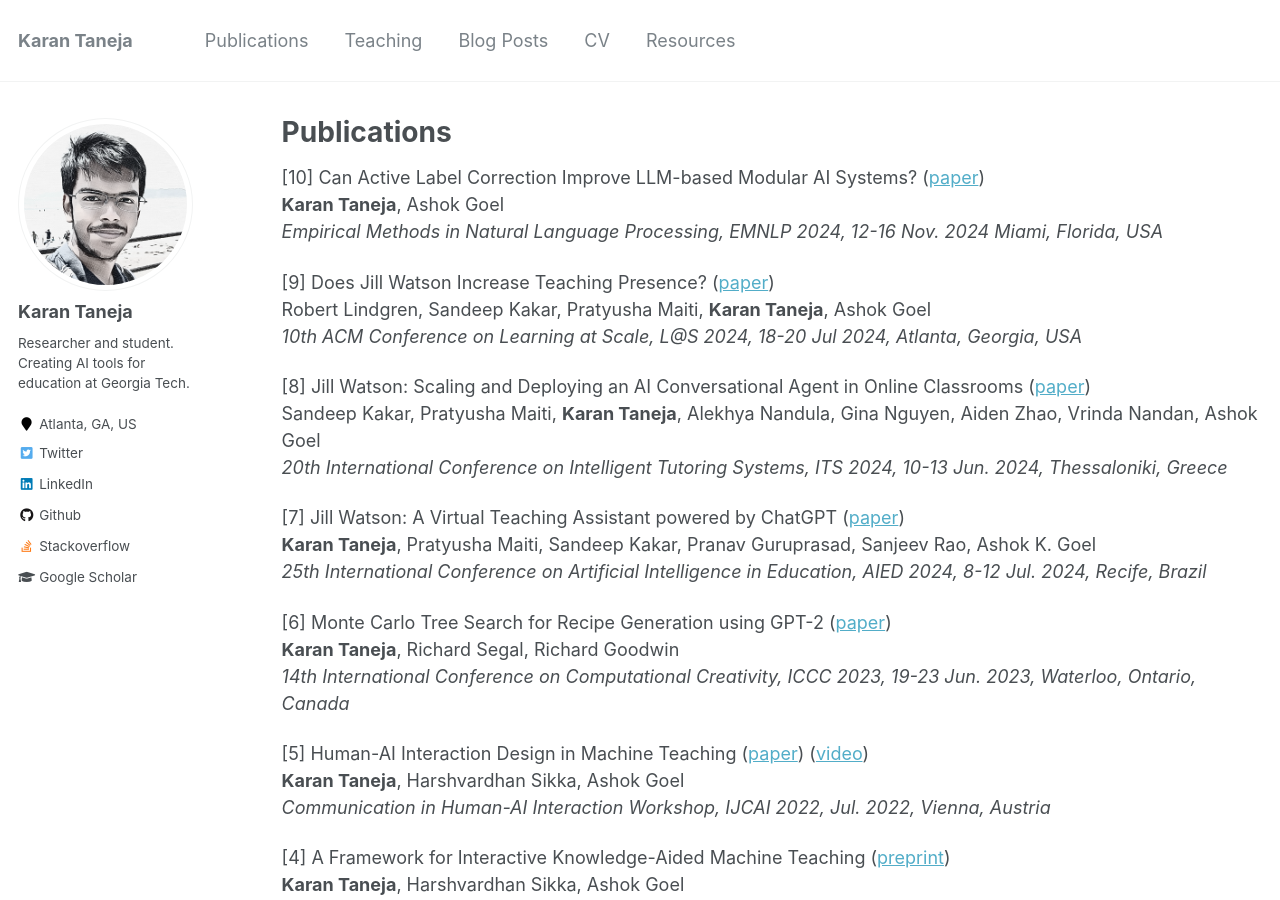
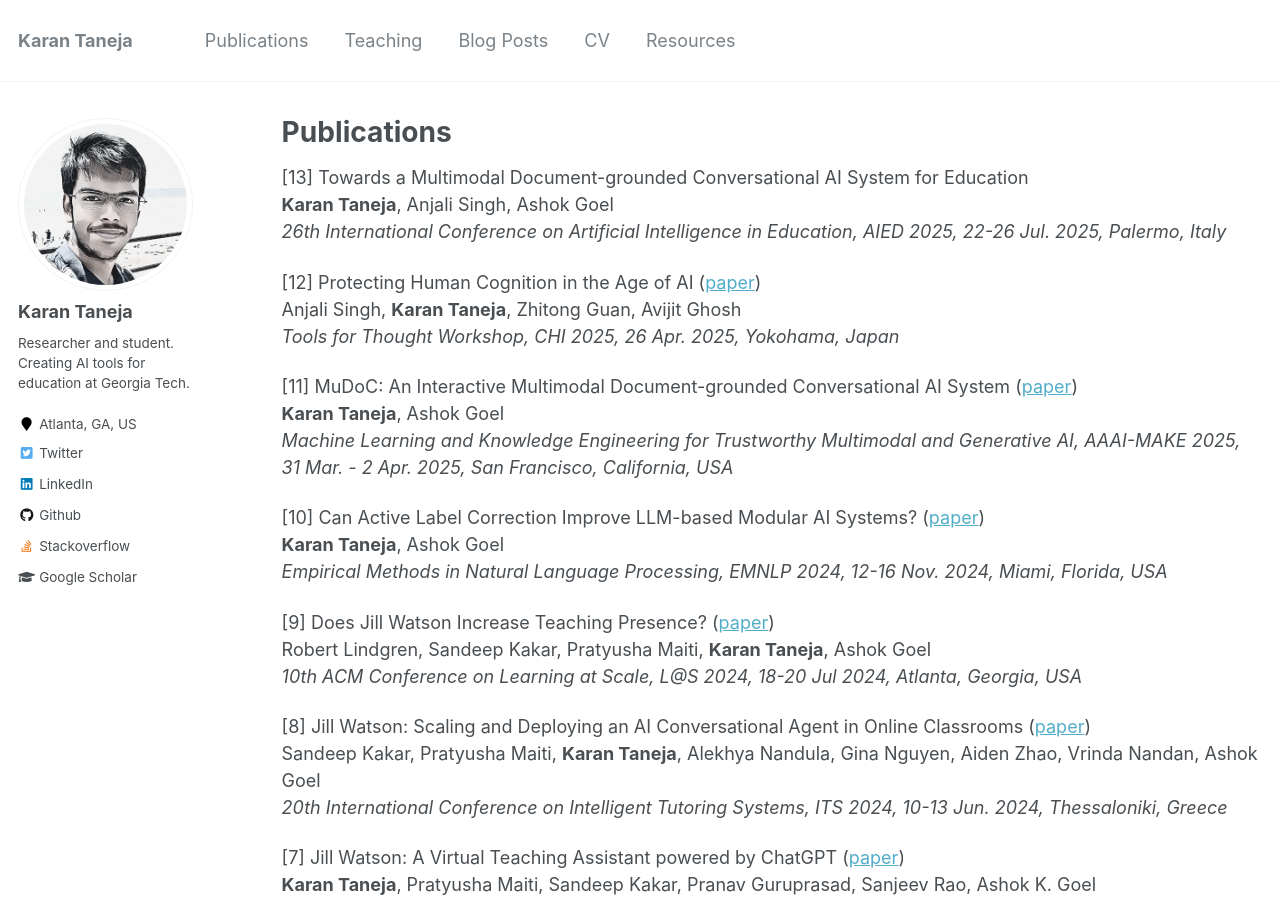
Before and after one commit to KrnTneja/KrnTneja.github.io, a Jekyll site: the page built from _pages/publications.md, in a window 1280 px wide and 900 px high. Built offline with Jekyll 4.4.1, drawn with Linux system fonts in a browser that asks for light colours.

Commit message:
Update publications.md

```diff
--- a/_pages/publications.md
+++ b/_pages/publications.md
@@ -17,9 +17,21 @@ author_profile: true
 	***********************************************
  -->
 
+[13] Towards a Multimodal Document-grounded Conversational AI System for Education
+<b>Karan Taneja</b>, Anjali Singh, Ashok Goel
+<i>26th International Conference on Artificial Intelligence in Education, AIED 2025, 22-26 Jul. 2025, Palermo, Italy</i>
+
+[12] Protecting Human Cognition in the Age of AI ([paper](https://arxiv.org/abs/2502.12447))
+Anjali Singh, <b>Karan Taneja</b>, Zhitong Guan, Avijit Ghosh
+<i>Tools for Thought Workshop, CHI 2025, 26 Apr. 2025, Yokohama, Japan</i>
+
+[11] MuDoC: An Interactive Multimodal Document-grounded Conversational AI System ([paper](https://arxiv.org/pdf/2502.09843))
+<b>Karan Taneja</b>, Ashok Goel
+<i>Machine Learning and Knowledge Engineering for Trustworthy Multimodal and Generative AI, AAAI-MAKE 2025, 31 Mar. - 2 Apr. 2025, San Francisco, California, USA</i>
+
 [10] Can Active Label Correction Improve LLM-based Modular AI Systems? ([paper](https://arxiv.org/abs/2401.05467))
 <b>Karan Taneja</b>, Ashok Goel
-<i>Empirical Methods in Natural Language Processing, EMNLP 2024, 12-16 Nov. 2024 Miami, Florida, USA</i>
+<i>Empirical Methods in Natural Language Processing, EMNLP 2024, 12-16 Nov. 2024, Miami, Florida, USA</i>
 
 [9] Does Jill Watson Increase Teaching Presence? ([paper](https://dl.acm.org/doi/abs/10.1145/3657604.3664679))
 Robert Lindgren, Sandeep Kakar, Pratyusha Maiti, <b>Karan Taneja</b>, Ashok Goel
```
